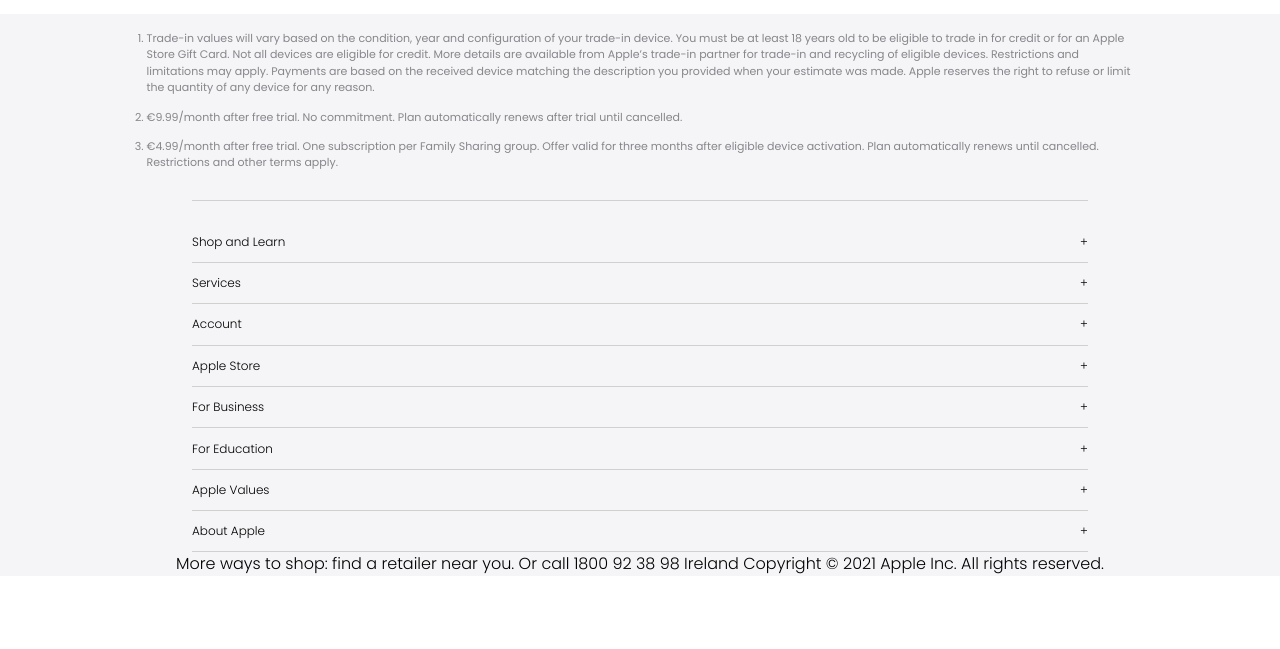
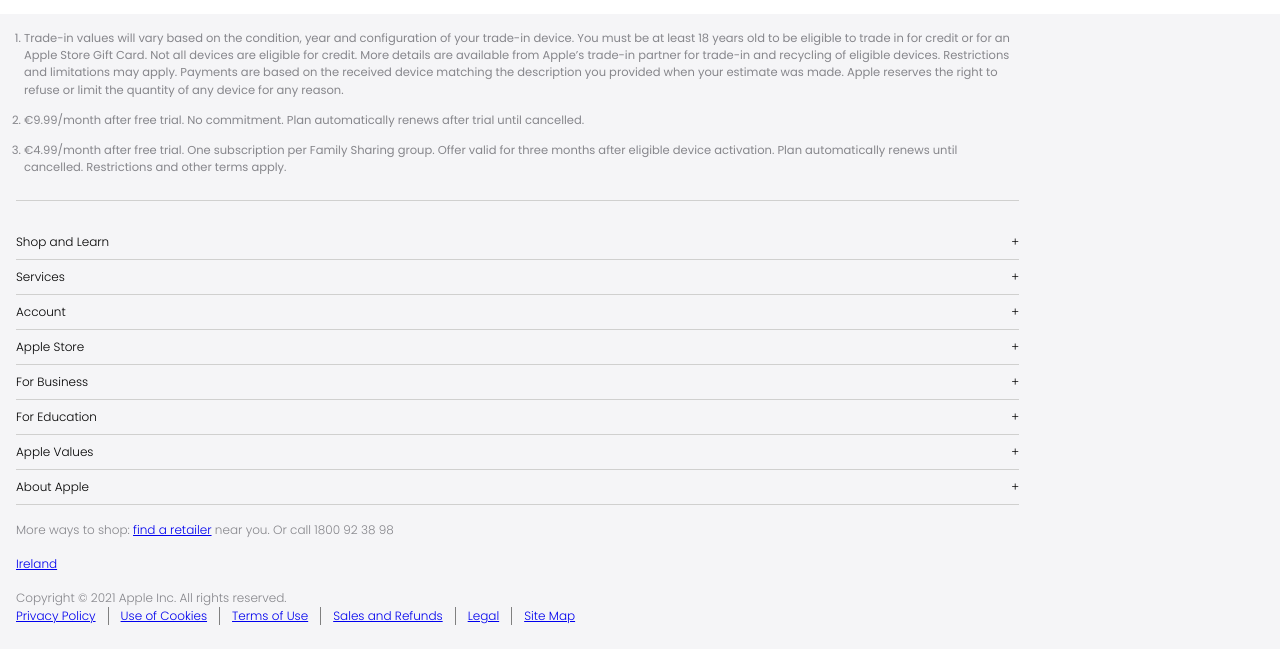
Before and after one commit to frankhaotic/apple-homepage, a website: page index.html in a window 1280 px wide. Shown: the part 4227-4876 px from the top of the page. Before the commit the page ends 4803 px from the top, so only its background shows below. Drawn offline with Linux system fonts and the light colour scheme.

Commit message:
add the footer copyright, store, and legal links

```diff
--- a/index.html
+++ b/index.html
@@ -142,14 +142,29 @@
             About Apple <span class="services__dropdown__dropicon">+</span>
           </li>
         </ul>
-
-        More ways to shop: find a retailer near you. Or call 1800 92 38 98
-        Ireland Copyright © 2021 Apple Inc. All rights reserved.
-
         <!-- Tables of Links on larger screens -->
         <div class="services__table hidden"></div>
       </section>
-      <section class="legal"></section>
+      <section class="footerlinks">
+        <ul class="copyright__links">
+          <li>
+            More ways to shop: <a href="#">find a retailer</a> near you. Or call
+            1800 92 38 98
+          </li>
+
+          <li><a href="#">Ireland</a></li>
+
+          <li>Copyright © 2021 Apple Inc. All rights reserved.</li>
+        </ul>
+        <ul class="legal">
+          <li><a href="#">Privacy Policy</a></li>
+          <li><a href="#">Use of Cookies</a></li>
+          <li><a href="#">Terms of Use</a></li>
+          <li><a href="#">Sales and Refunds</a></li>
+          <li><a href="#">Legal</a></li>
+          <li><a href="#">Site Map</a></li>
+        </ul>
+      </section>
     </footer>
     <!-- <script src="./js/scripts.js"></script> -->
   </body>
--- a/sass/layout/_footer.scss
+++ b/sass/layout/_footer.scss
@@ -5,7 +5,7 @@
 
   display: flex;
   flex-direction: column;
-  align-items: center;
+  align-items: stretch;
 
   > * {
     min-width: 320px;
@@ -16,18 +16,18 @@
 .annotations {
   padding: 1rem 1.5rem 0.5rem 1.5rem;
   color: var(--color-grey-light-2);
-  font-size: 11px;
+  font-size: 11.5px;
   font-weight: 400;
 
   ol {
-    li:not(last-child) {
+    li:not(:last-child) {
       margin-bottom: 0.8rem;
     }
   }
 }
 
 .services {
-  margin-top: 0.5rem;
+  margin-top: 1rem;
 
   &__dropdown {
     width: 100%;
@@ -35,7 +35,7 @@
     flex-direction: column;
 
     > * {
-      padding: 0.7rem 0;
+      padding: 0.5rem 0;
     }
     li {
       &:first-child {
@@ -53,3 +53,34 @@
     }
   }
 }
+
+.copyright__links {
+  font-size: 12px;
+  color: var(--color-grey-light-2);
+  padding: 1rem 0 0 1rem;
+  list-style-type: none;
+  li:not(:last-child) {
+    padding-bottom: 1rem;
+  }
+}
+
+.legal {
+  font-size: 12px;
+  // font-weight: 400;
+  display: flex;
+  flex-wrap: wrap;
+  max-width: 600px;
+  min-width: 330px;
+
+  list-style-type: none;
+  padding-left: 0.25rem;
+  padding-bottom: 1.5rem;
+
+  li {
+    padding: 0 0.75rem 0 0.75rem;
+  }
+
+  li:not(:last-child) {
+    border-right: 1px solid grey;
+  }
+}
```
Also changed, not shown: styles/styles.css.
